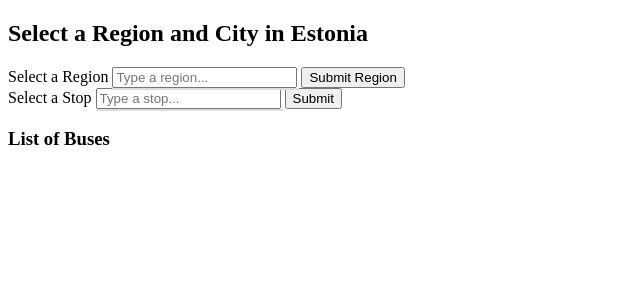
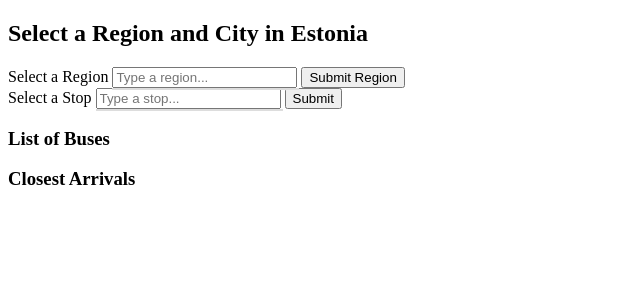
Before and after one commit to nkluba/web, a Flask app: page / in a window 1280 px wide. Shown: the top 300 px of the page, without its empty margins (0-640 px from the left). Run offline with Flask 3, Linux system fonts and the light colour scheme; data that the repository does not hold is empty; some libraries are stand-ins or nearby versions.

Commit message:
add html block for arrivals info

```diff
--- a/templates/index.html
+++ b/templates/index.html
@@ -65,6 +65,10 @@
                 <div class="mb-4" id="bus-list-container">
                     <h3>List of Buses</h3>
                     <div id="bus-list"></div>
+                </div>
+
+                <div class="mb-4" id="arrivals-container">
+                    <h3>Closest Arrivals</h3>
                 </div>
             </div>
         </div>
```
